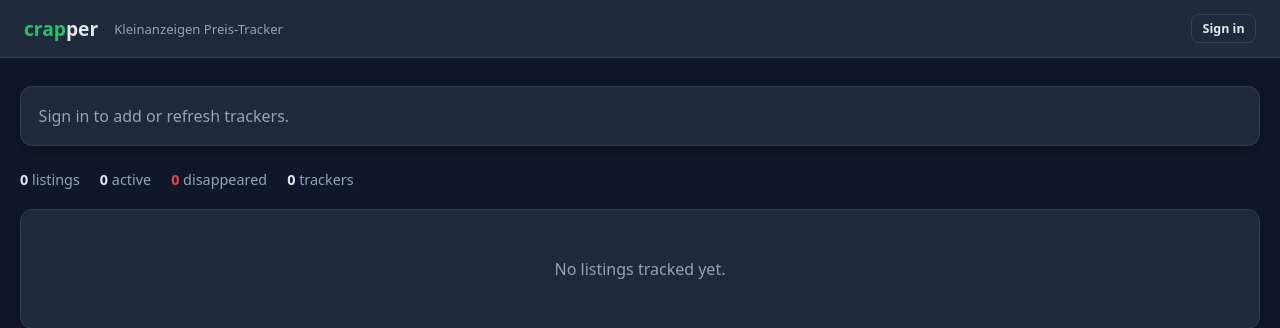
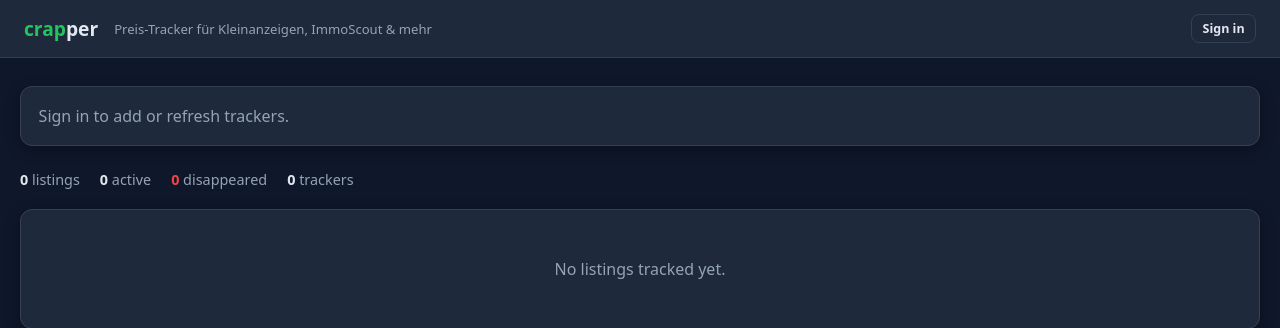
Before and after one commit to korbinianbauer/crapper, a Flask app: page / in a window 1280 px wide. Shown: the top 328 px of the page. Run offline with Flask 3, Linux system fonts and the light colour scheme; data that the repository does not hold is empty; some libraries are stand-ins or nearby versions.

Commit message:
Update nav subtitle to reflect multi-source tracking
Co-Authored-By: Claude Opus 4.8 <noreply@anthropic.com>

```diff
--- a/templates/base.html
+++ b/templates/base.html
@@ -70,7 +70,7 @@
 <body>
 <nav>
   <a class="brand" href="/"><span class="crap">crap</span>per</a>
-  <span class="sub" style="flex:1;">Kleinanzeigen Preis-Tracker</span>
+  <span class="sub" style="flex:1;">Preis-Tracker für Kleinanzeigen, ImmoScout & mehr</span>
   {% if session.logged_in %}
   <form method="post" action="{{ url_for('logout') }}" style="margin:0;">
     <input type="hidden" name="_csrf" value="{{ csrf_token() }}">
```
